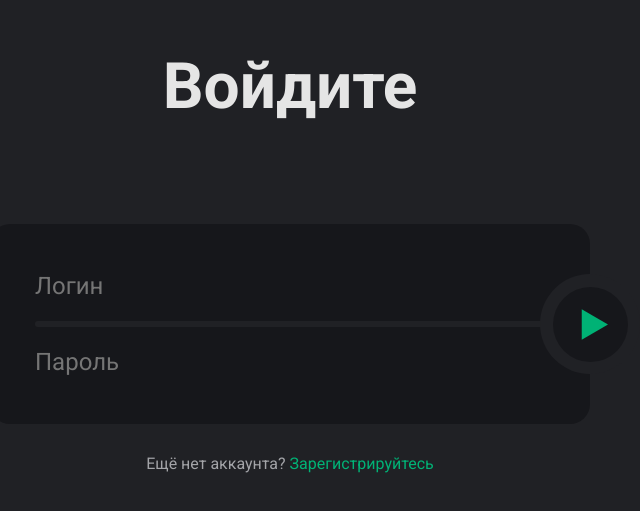
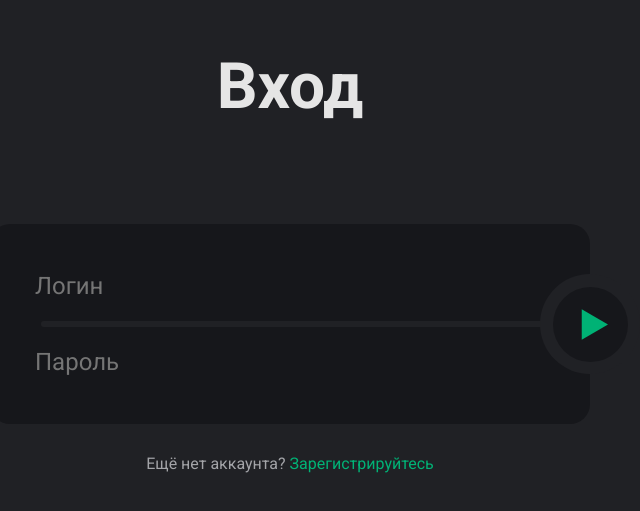
Before and after one commit to encrypted-fox/nuxt-front-for-spm, a Nuxt app: page /login in a window 1280 px wide. Shown: the part 139-650 px from the top of the page, without its empty margins (350-990 px from the left). Built offline with nearby package versions, Linux system fonts and the light colour scheme.

Commit message:
fix(pages): refactored login.vue + added new functionality

```diff
--- a/pages/login.vue
+++ b/pages/login.vue
@@ -1,10 +1,10 @@
 <template lang="pug">
   .login
-    h1 Войдите
+    h1 Вход
     form
-      input(placeholder='Логин' type='text' required v-model='login')
+      input(placeholder='Логин' type='text' required v-model='login' @keyup.enter='handleLogin' tabindex=1)
       hr
-      input(placeholder='Пароль' type='password' required v-model='password')
+      input(placeholder='Пароль' type='password' required v-model='password' @keyup.enter='handleLogin' tabindex=2)
       svg(width='100'
           height='100'
           viewBox='0 0 100 100'
@@ -18,7 +18,9 @@
           viewBox='0 0 75 75'
           fill='none'
           xmlns='http://www.w3.org/2000/svg'
-          @click="handleLogin")
+          @click="handleLogin"
+          @keyup.enter='handleLogin'
+          tabindex=3)
           circle(cx='37.5' cy='37.5' r='37.5' fill='#16171B')
           path(d='M55 37.5L28.75 52.6554L28.75 22.3446L55 37.5Z' fill='#00B275')
     p Ещё нет аккаунта?
@@ -50,21 +52,20 @@ export default {
       if (userLoggedIn) {
         await this.$router.push('/')
       } else {
-        console.log('[ERROR]: User not authenticated')
+        alert('[ERROR]: User not authenticated')
       }
     },
   },
 }
 </script>
-<style lang="sass">
+<style lang="sass" scoped>
 $form-color: #16171b
 $input-text-color: #a3a4a8
 $background-color: #202125
 
-body
+body *
   margin: 0
   font-family: 'Roboto', sans-serif
-
 .login
   width: 100vw
   height: 100vh
@@ -77,25 +78,18 @@ body
   h1
     color: #e5e5e5
     margin-bottom: 100px
-        font-size: 48px
+    font-size: 36px
     text-align: center
-
-
   p
     color: #a3a4a8
     text-align: center
     display: flex
     align-items: center
     flex-direction: column
-
+    margin-top: 30px
     a
       color: #00b376
       text-decoration: none
-
-
-        margin-top: 30px
-
-
   form
     display: flex
     flex-direction: column
@@ -106,24 +100,20 @@ body
     border-radius: 20px
     background: $form-color
     position: relative
-
     hr
       background-color: $background-color
       border: 3px solid transparent
       border-radius: 10px
-          width: 85%
-
-
+      width: 100%
+      margin-left: 8vw
     input
       width: 85%
       height: 35%
-            font-size: 24px
+      font-size: 16px
       color: $input-text-color
       background: $form-color
       outline: none
       border: none
-
-
     input:-webkit-autofill,
     input:-webkit-autofill:hover,
     input:-webkit-autofill:focus,
@@ -139,34 +129,24 @@ body
       -webkit-text-fill-color: $input-text-color
       -webkit-box-shadow: 0 0 0 1000px $form-color inset
       transition: background-color 5000s ease-in-out 0s
-
-
     .svg
       position: absolute
       right: -37.5px
       cursor: pointer
 
-
-
-
 @media screen and (min-width: 330px)
   .login
     form
       width: 70%
-
-
-
+      input
+        font-size: 24px
 
 @media screen and (min-width: 700px)
   .login
     form
       width: 600px
-
-
     h1
       font-size: 64px
-
-
     p
       display: block
 </style>
```
Lines whose indentation alone changed are shown as unchanged.
